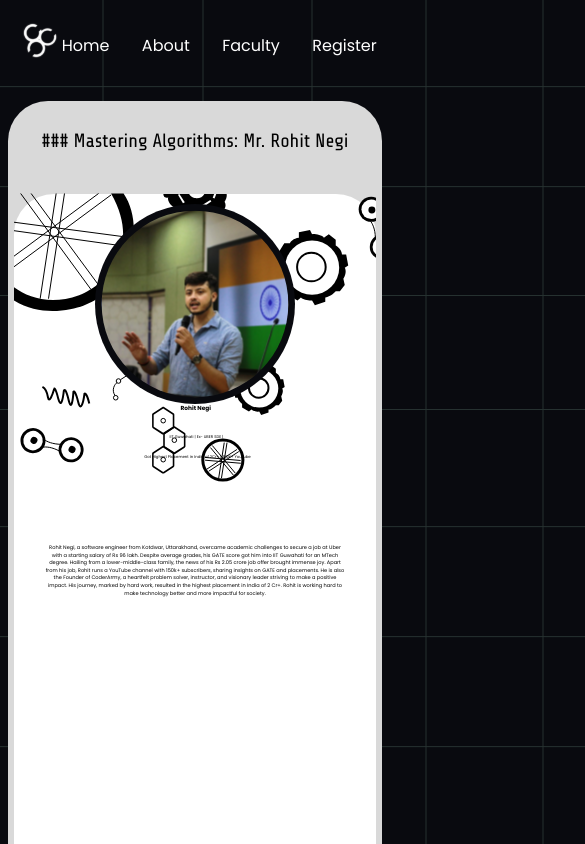
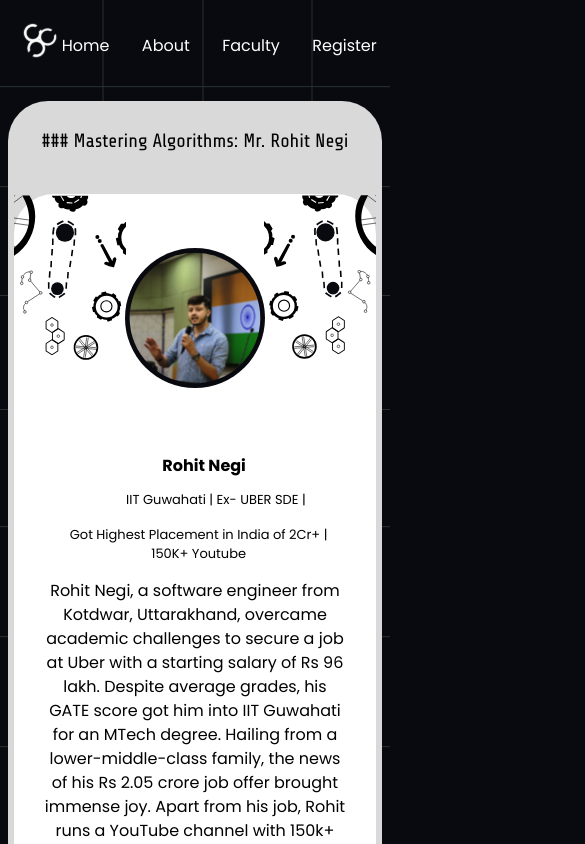
Before and after one commit to Sachendra79/CCC-Registration, a React (Create React App) app: page /about in a window 390 px wide. Shown: the top 844 px of the page, 585 px wide, since content can reach past the window. Built offline with nearby package versions, Linux system fonts and the light colour scheme; a web font is replaced by a local one.

Commit message:
About page media query done

```diff
--- a/src/Pages/Pages.css
+++ b/src/Pages/Pages.css
@@ -178,19 +178,19 @@
   }
 
   .Left_design {
-    width: 401.09px;
-    height: 311.97px;
+    width: 31%;
+    height: 63%;
     position: absolute;
-    top: -24px;
-    left: 0px;
+    top: -4.5%;
+    left: -0.2%;
   }
 
   .Right_design {
-    width: 401.09px;
-    height: 311.97px;
+    width: 31%;
+    height: 63%;
     position: absolute;
-    top: -24px;
-    left: 1015px;
+    top: -4.5%;
+    left: 69.2%;
     transform: scaleX(-1);
   }
 
@@ -457,6 +457,18 @@
     .WhiteCard {
       height: 480px;
     }
+    .Left_design{
+      max-width: 30%;
+      max-height: 45%;
+      top: -3%;
+    }
+    .Right_design{
+      max-width: 30%;
+      max-height: 45%;
+      transform: scaleX(-1);
+      top: -3%;
+      left: 70%;
+    }
     .design {
       height: 450px;
       width: 283px;
@@ -480,7 +492,10 @@
       align-items: center;
     }
     .WhiteCard {
-      height: auto;
+      height: 60%;
+    }
+    .about-content h1{
+      font-size: 1.8rem;
     }
   }
   @media screen and (width <=850px) {
@@ -500,6 +515,9 @@
     }
     .Right_register{
       width: 20rem;
+    }
+    .about-content h1{
+      font-size: 1.5rem;
     }
   }
   @media screen and (width <=800px) {
@@ -525,6 +543,21 @@
       margin-left: 20px;
       align-items: center;
     }
+    .WhiteCard section h4{
+      font-size: medium;
+    }
+    .WhiteCard section h5{
+      font-size: small;
+      left: 39%;
+    }
+    .WhiteCard section h6{
+      font-size: small;
+      left: 28%;
+    }
+    .WhiteCard section p{
+      font-size: small;
+      top: 57%;
+    }
   }
   @media screen and (width <= 770px) {
     .about-content h1 {
@@ -548,8 +581,31 @@
       margin-left: 20px;
       align-items: center;
     }
+    .Rohit{
+      transform: scale(0.7);
+      top: -3%;
+    }
     .card {
-      height: 482px;
+      height: 75%;
+    }
+    .WhiteCard section h4{
+      top: 35%;
+      left: 44.5%;
+      font-size: medium;
+    }
+    .WhiteCard section h5{
+      top: 40%;
+      font-size: small;
+      left: 38%;
+    }
+    .WhiteCard section h6{
+      top: 45%;
+      font-size: small;
+      left: 27%;
+    }
+    .WhiteCard section p{
+      font-size: small;
+      top: 50%;
     }
   }
   @media screen and (width <= 730px) {
@@ -590,6 +646,25 @@
     }
     .Right_register{
       width: 15rem;
+    }
+    .WhiteCard section h4{
+      top: 39%;
+      left: 44%;
+      font-size: medium;
+    }
+    .WhiteCard section h5{
+      top: 44%;
+      font-size: small;
+      left: 37.5%;
+    }
+    .WhiteCard section h6{
+      top: 49%;
+      font-size: small;
+      left: 26%;
+    }
+    .WhiteCard section p{
+      font-size: x-small;
+      top: 55%;
     }
   }
   @media screen and (width <= 650px) {
@@ -637,6 +712,7 @@
       margin-left: 20px;
       align-items: center;
     }
+
   }
 
   @media screen and (width <= 550px) {
@@ -685,13 +761,50 @@
       margin: 20px;
     }
     .WhiteCard {
-      height: auto;
+      height: 115%;
+    }
+    .Rohit{
+      top: 2%;
     }
     .card {
       height: 985px;
     }
     .footer_facultypage {
       top: 1250px;
+    }
+    .WhiteCard section h4{
+      top: 22%;
+      left: 41%;
+      font-size: medium;
+    }
+    .WhiteCard section h5{
+      font-size: small;
+      top: 25%;
+      left: 31%;
+    }
+    .WhiteCard section h6{
+      top: 28%;
+      font-size: small;
+      text-align: center;
+      left: 11%;
+      width: 80%;
+    }
+    .WhiteCard section p{
+      font-size: medium;
+      top: 30%;
+    }
+    .Left_design{
+      max-width: 40%;
+      max-height: 15%;
+      top: -1%;
+      left: 0%;
+    }
+    .Right_design{
+      max-width: 40%;
+      max-height: 15%;
+      transform: scaleX(-1);
+      top: -1%;
+      left: 69%;
     }
   }
 
@@ -726,10 +839,10 @@
       display: none;
     }
     .WhiteCard {
-      height: auto;
+      height: 125%;
     }
     .card {
-      height: 1070px;
+      height: 140%;
     }
     .Left_register{
       width: 20rem;
@@ -737,6 +850,9 @@
     .Right_register{
       margin-top: 20px;
       width: 20rem;
+    }
+    .footer_facultypage{
+      top: 170%;
     }
   }
   @media screen and (width <=400px) {
```
